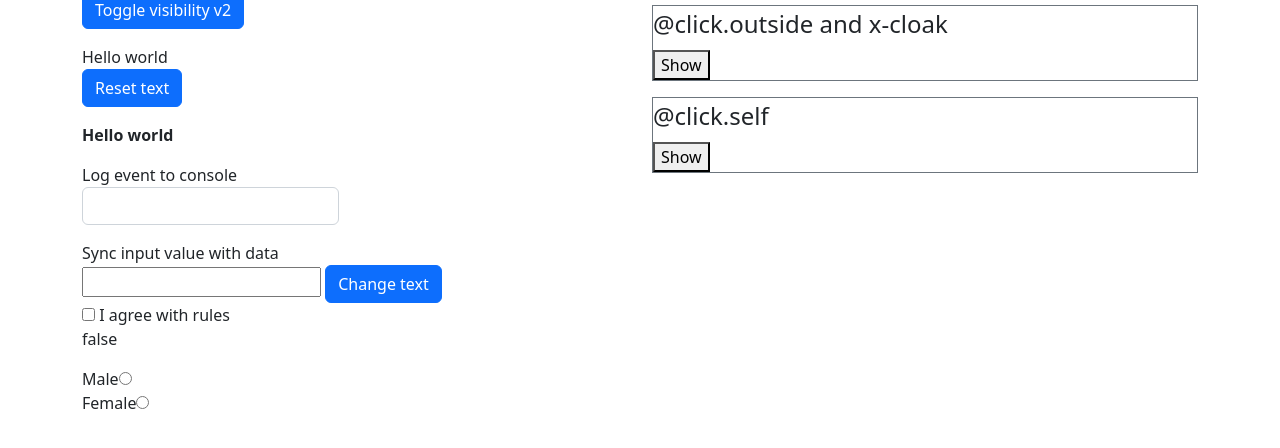
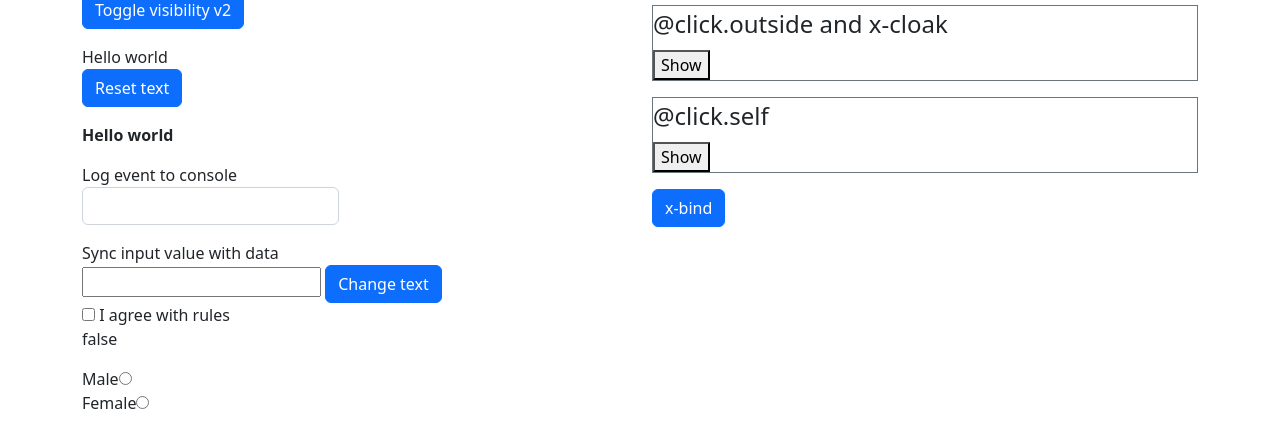
Before and after one commit to VetalM84/flask-htmx, a Flask app: page /alpine in a window 1280 px wide. Shown: the part 153-601 px from the top of the page. Run offline with Flask 2, Linux system fonts and the light colour scheme; some libraries are stand-ins or nearby versions.

Commit message:
Add x-bind snippet

```diff
--- a/templates/alpine.html
+++ b/templates/alpine.html
@@ -2,7 +2,9 @@
 
 {% block head %}
 	<script src="https://unpkg.com/alpinejs" defer></script>
-	<style>[x-cloak] { display: none !important; }</style>
+	<style>[x-cloak] {
+        display: none !important;
+    }</style>
 	<title>Alpine.js</title>
 {% endblock %}
 
@@ -126,6 +128,12 @@
 					</fieldset>
 				</div>
 
+				<div class="my-3" x-data="{ show: false }">
+					<button x-bind:class="show ? 'btn-outline-primary': 'btn-primary'" @click="show = !show"
+					        class="btn">x-bind
+					</button>
+				</div>
+
 			</div>
 		</div>
 	</div>
```
